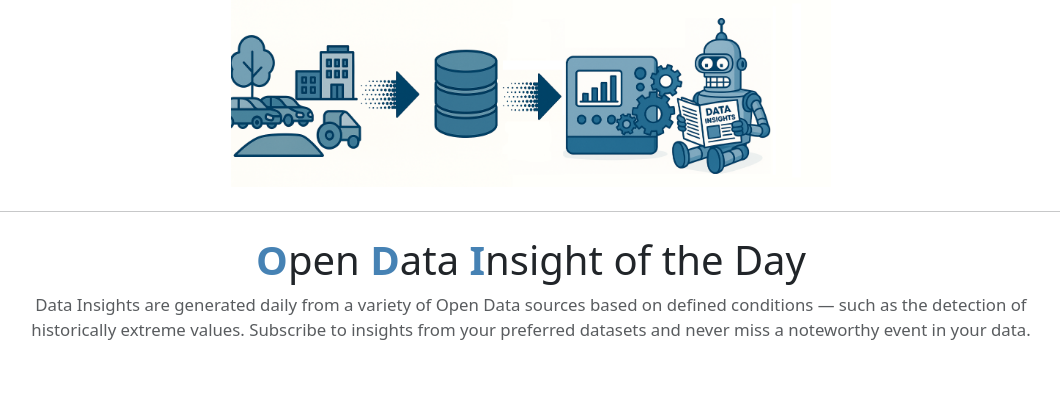
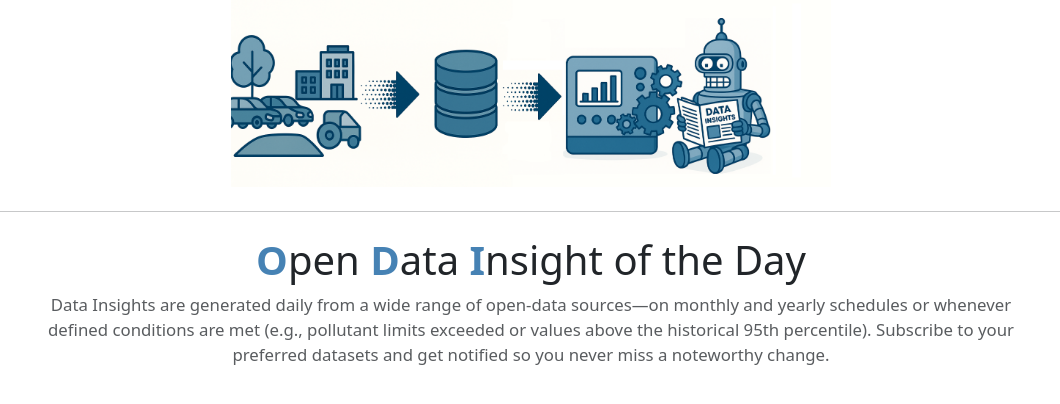
Before and after one commit to lcalmbach/open-data-insights, a Django app: page / in a window 1280 px wide. Shown: the part 81-485 px from the top of the page, without its empty margins (109-1169 px from the left). Run offline with Django 4.2, Linux system fonts and the light colour scheme; data that the repository does not hold is empty; parts of the project's set-up code (start-up, migrations or seed data) failed here and were passed over.

Commit message:
change info text on home page

```diff
--- a/report_generator/settings.py
+++ b/report_generator/settings.py
@@ -178,8 +178,8 @@ MARKDOWNIFY = {
 }
 
 APP_INFO = {
-    "version": "0.0.11",
-    "version_date": "2025-08-10",
+    "version": "0.0.12",
+    "version_date": "2025-08-17",
     "author_name": "Lukas Calmbach",
     "author_email": "lcalmbach@gmail.com",
     "repo_url": "https://github.com/lcalmbach/open-data-insights",
--- a/reports/admin.py
+++ b/reports/admin.py
@@ -24,6 +24,8 @@ class StoryAdmin(admin.ModelAdmin):
         "title",
         "template",
         "published_date",
+        "reference_period_start",
+        "reference_period_end",
     )
     sorted_by = (
         "template",
--- a/reports/context_processors.py
+++ b/reports/context_processors.py
@@ -3,7 +3,7 @@ from django.conf import settings
 def ai_disclaimer(request):
     return {
         "AI_DISCLAIMER": (
-            "🤖 This text was generated with the assistance of AI. All quantitative statements are derived directly from the dataset listed under “Data Source."
+            """🤖 This text was generated with the assistance of AI. All quantitative statements are derived directly from the dataset listed under <i>Data Source</i>."""
         )
     }
 
--- a/reports/services/story_processor.py
+++ b/reports/services/story_processor.py
@@ -327,10 +327,7 @@ class StoryProcessor:
                     # Generate chart HTML
                     self.logger.info(f"Generating chart for: {template.title}")
                     col = settings['y']
-                    if not pd.api.types.is_float_dtype(data[col]):
-                        data[col] = data[col].apply(
-                            lambda x: float(x) if isinstance(x, (int, float, Decimal, np.number)) else np.nan
-                        )
+                    data[col] = pd.to_numeric(data[col], errors='coerce')
                     chart_html = generate_chart(
                         data=data,
                         settings=settings,
--- a/reports/visualizations/altair_charts.py
+++ b/reports/visualizations/altair_charts.py
@@ -330,7 +330,6 @@ def create_histogram(data, settings):
 
 def apply_common_settings(chart, settings):
     """Apply common chart settings like axes, title, and encodings"""
-    import altair as alt
 
     # Configure encodings
     encodings = {}
--- a/templates/home.html
+++ b/templates/home.html
@@ -21,9 +21,7 @@
         <span class="strong-steelblue">I</span>nsight of the Day
     </h1>
     <p class="lead text-muted" style="font-size: 1.05rem;">
-        Data Insights are generated daily from a variety of Open Data sources based on defined conditions — such as the
-        detection of historically extreme values. Subscribe to insights from your preferred datasets and never miss a
-        noteworthy event in your data.
+        Data Insights are generated daily from a wide range of open-data sources—on monthly and yearly schedules or whenever defined conditions are met (e.g., pollutant limits exceeded or values above the historical 95th percentile). Subscribe to your preferred datasets and get notified so you never miss a noteworthy change.
     </p>
     <br>
     {% if prev_story_id %}
--- a/templates/includes/story_detail_block.html
+++ b/templates/includes/story_detail_block.html
@@ -69,6 +69,6 @@
     {% endfor %}
   {% endif %}
   <br><br>
-  <p style="font-size: 0.9em;">{{ AI_DISCLAIMER }}</p>
+  <p style="font-size: 0.9em;">{{ AI_DISCLAIMER | safe }}</p>
   </div>
 </div>
```
Also changed, not shown: 1 other file.
